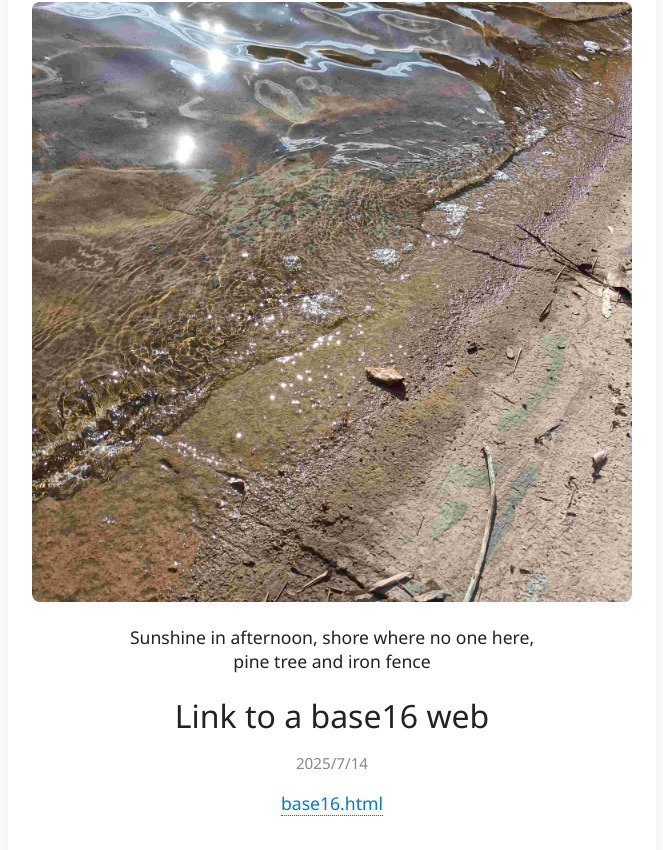
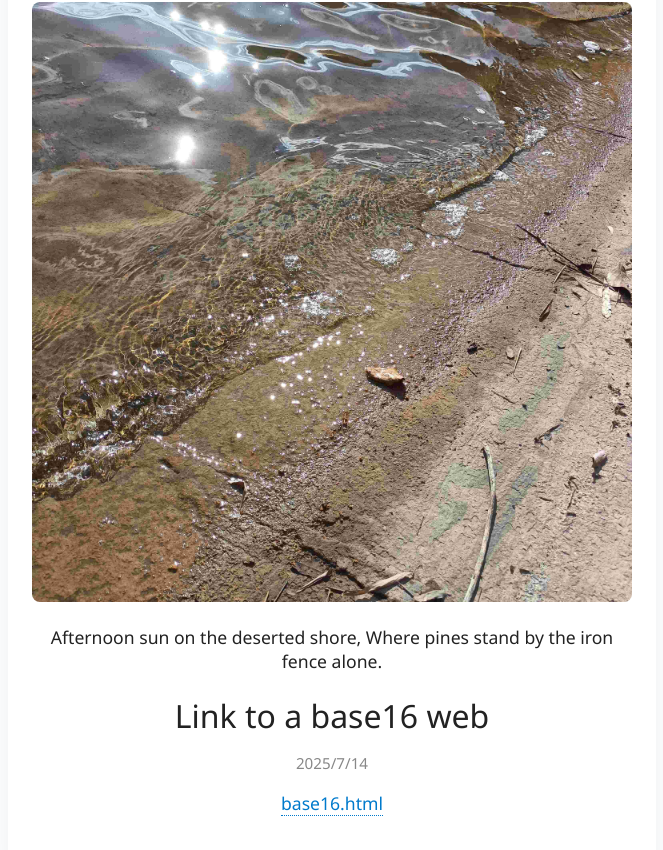
Before and after one commit to Moondasscry/Moondasscry.github.io, a plain HTML site: page index.html in a window 1280 px wide. Shown: the part 322-1172 px from the top of the page, without its empty margins (308-971 px from the left). Drawn offline with Linux system fonts and the light colour scheme.

Commit message:
poem polished

```diff
--- a/index.html
+++ b/index.html
@@ -56,8 +56,8 @@
             <p class="date">2023/7/21</p>
             <img src="PICtures/20230721.jpg" alt="perfect blue" style="max-width:100%;border-radius:8px;">
             <p>
-                Sunshine in afternoon, shore where no one here,<br>
-                pine tree and iron fence
+                Afternoon sun on the deserted shore,
+                Where pines stand by the iron fence alone.
             </p>
         </div>
 
```
